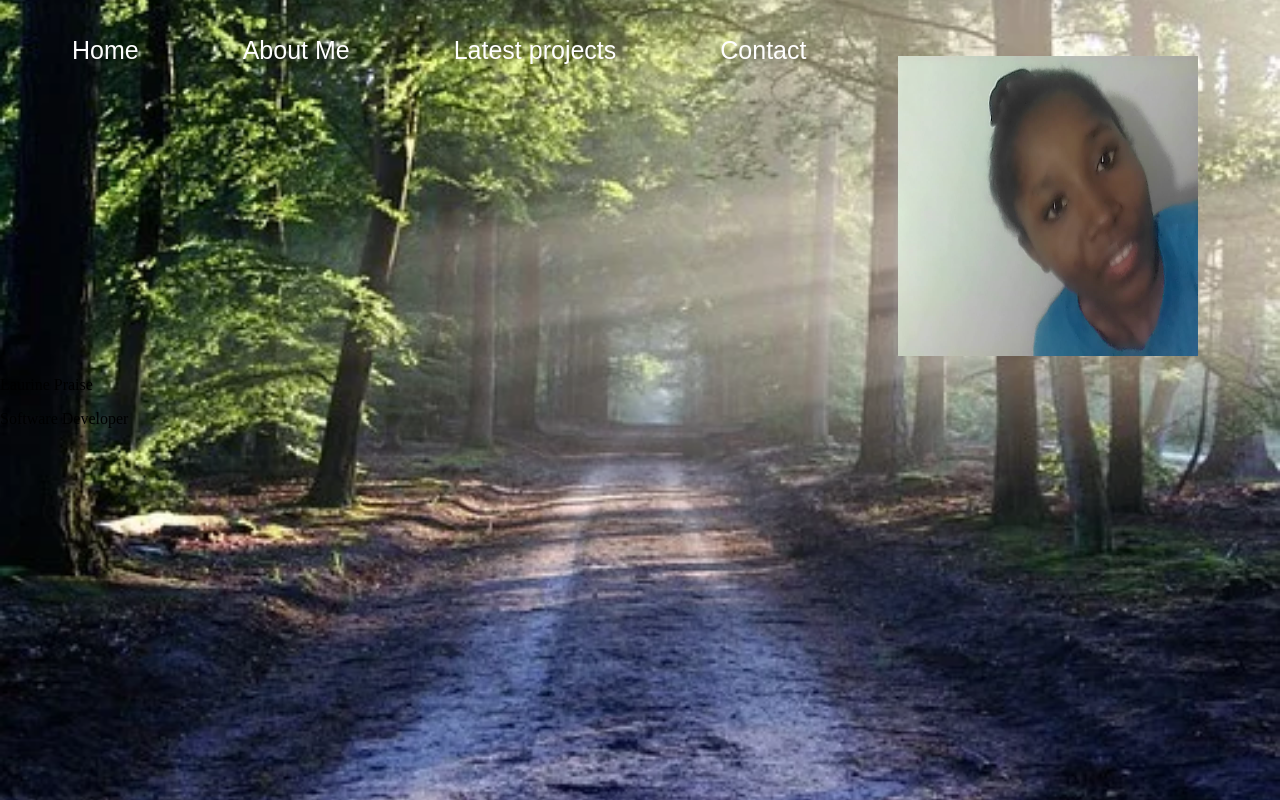
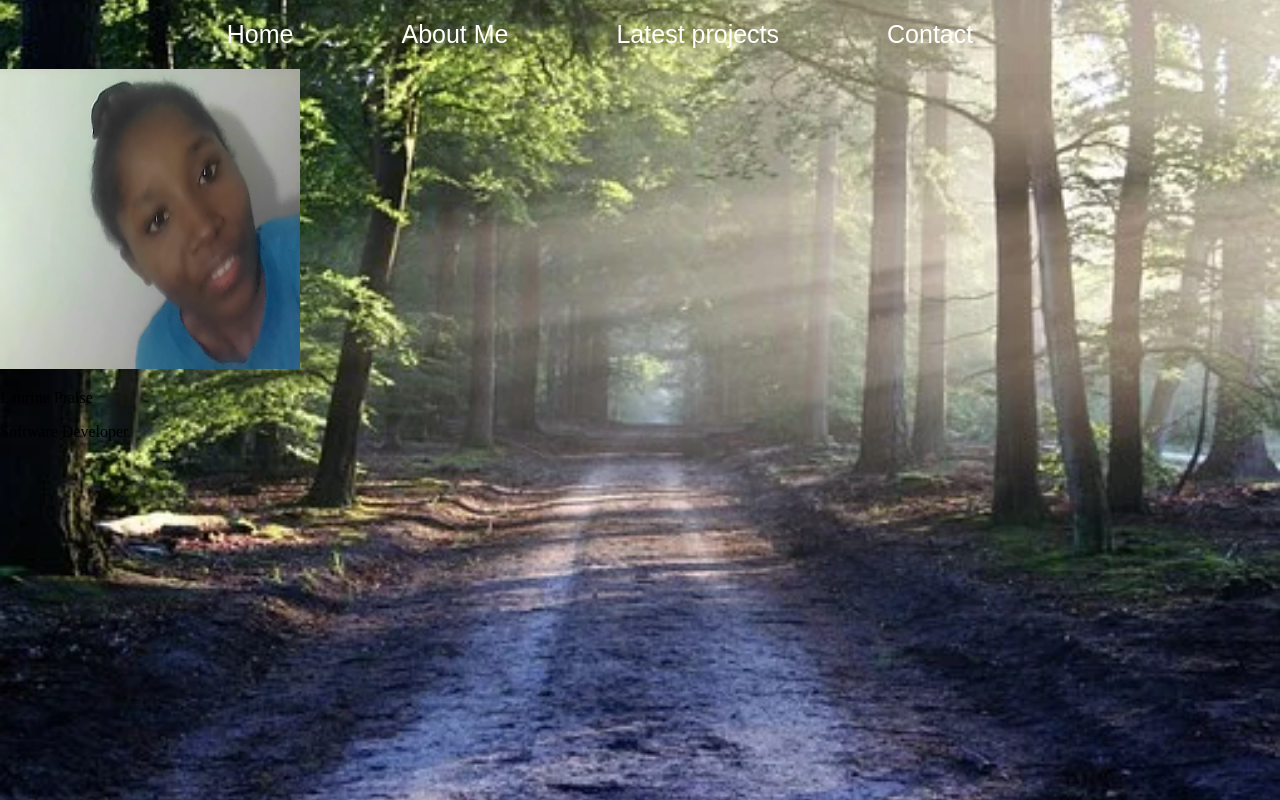
Before and after one commit to praise-laurine/my-portfolio, a plain HTML site: page index.html in a window 1280 px wide. Drawn offline with Linux system fonts and the light colour scheme.

Commit message:
made changes to the navbar

```diff
--- a/index.html
+++ b/index.html
@@ -10,12 +10,10 @@
     <div class="container">
         <div class="header">
           <div class="nav">
-            <ul type="none">
-                <li><a href="#home">Home</a></li>
-                <li><a href="#about me">About Me</a></li>
-                <li><a href="#latest project">Latest projects</a></li>
-                <li><a href="#contact">Contact</a></li>
-            </ul>
+            <a href="#">Home</a>
+            <a href="#">About Me</a>
+            <a href="#">Latest projects</a>
+            <a href="#">Contact</a>
           </div>
           <div class="header-content">
           <img src="IMG-20200919-WA0031.jpg" height="300px" width="300px">
```
